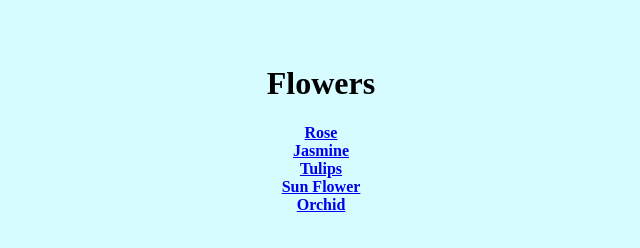
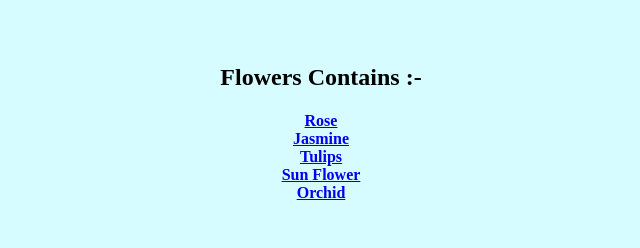
Before and after one commit to vijitha-venugopal/vijitha-venugopal.github.io, a plain HTML site: page index.html in a window 1280 px wide. Shown: the whole page, without its empty margins (319-959 px from the left). Drawn offline with Linux system fonts and the light colour scheme.

```diff
--- a/index.html
+++ b/index.html
@@ -3,7 +3,8 @@
     <body style=background-color:#d6fcff>
         <br>
         <br>
-        <h1 align="center"><b>Flowers</b></h1>
+        <!--<h1 align="center">Flowers</h1>-->
+        <h2 align="center">Flowers Contains :-</h2>
         <h4 align="center">
             <a href="https://www.google.co.in/search?q=rose&tbm=isch&tbo=u&source=univ&sa=X&ved=0ahUKEwiK4ZPuy6LOAhUHipQKHaC1D70QsAQIHQ&biw=1440&bih=728">Rose</a><br>
             <a href="https://www.google.co.in/search?q=jasmine&espv=2&biw=1440&bih=772&source=lnms&tbm=isch&sa=X&ved=0ahUKEwiszsX0zqLOAhUEE5QKHfRMD9cQ_AUIBigB#tbm=isch&q=jasmine+flower">Jasmine</a><br>
```
